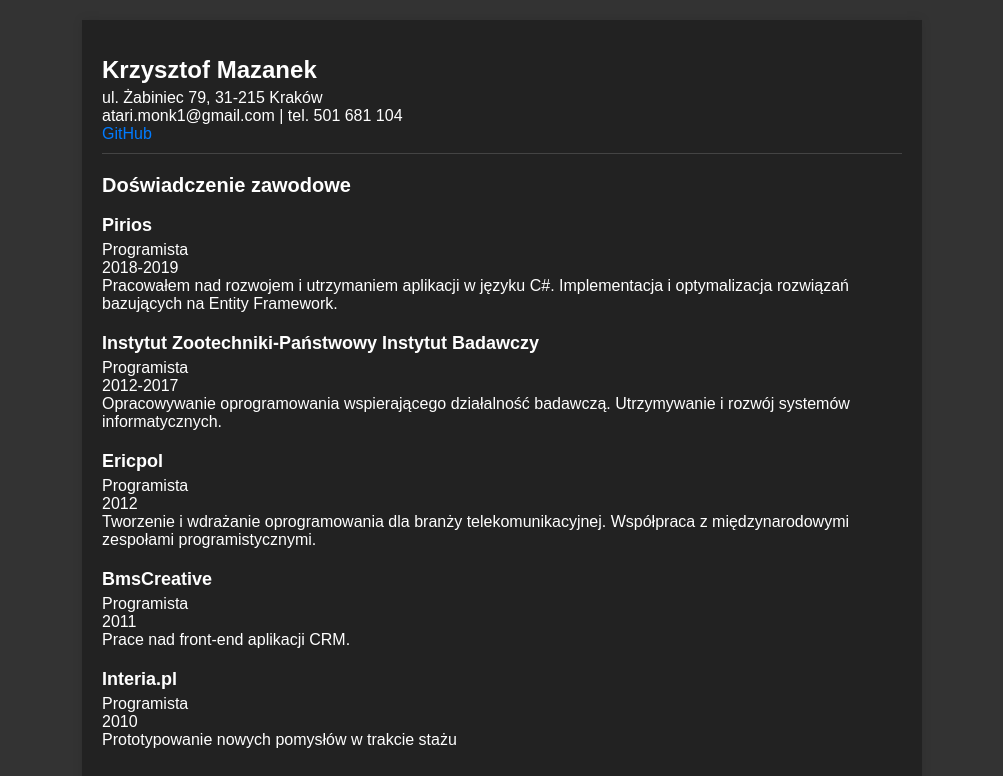
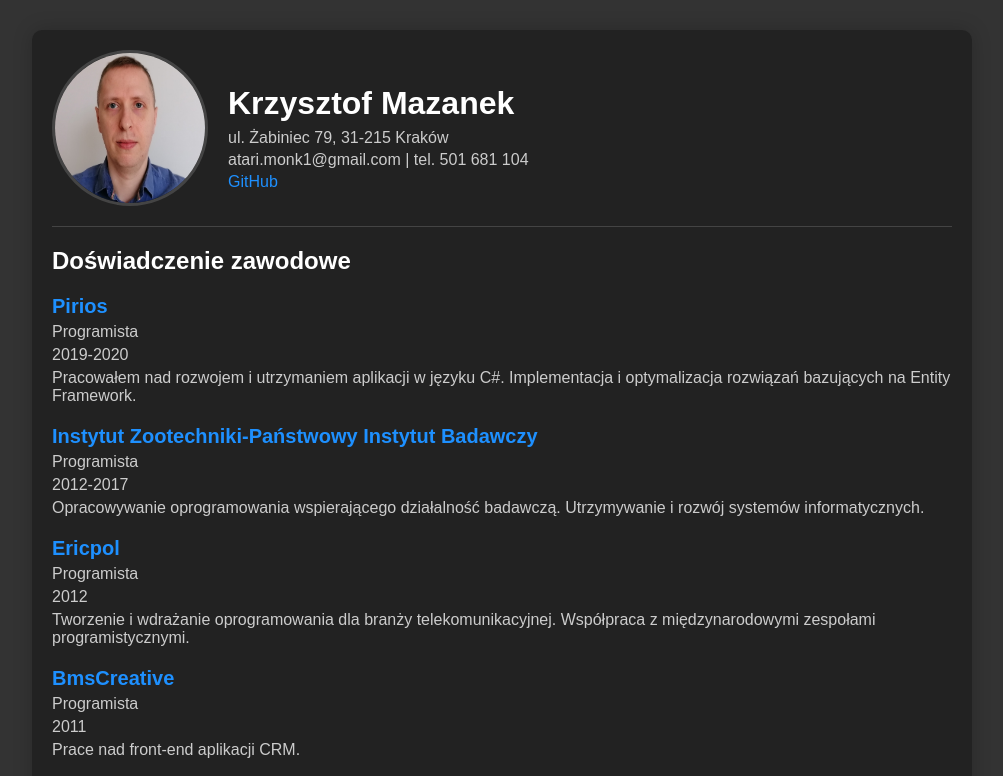
Before and after one commit to atari-monk/cv, a plain HTML site: page 2024/index.html in a window 1280 px wide. Shown: the top 776 px of the page, without its empty margins (138-1141 px from the left). Drawn offline with Linux system fonts and the light colour scheme.

Commit message:
style better

```diff
--- a/2024/index.html
+++ b/2024/index.html
@@ -9,10 +9,21 @@
     <body>
         <div class="container">
             <header>
-                <h1>Krzysztof Mazanek</h1>
-                <p>ul. Żabiniec 79, 31-215 Kraków</p>
-                <p>atari.monk1@gmail.com | tel. 501 681 104</p>
-                <p><a href="https://github.com/atari-monk">GitHub</a></p>
+                <div class="profile">
+                    <img
+                        src="profile.jpg"
+                        alt="Krzysztof Mazanek"
+                        class="profile-img"
+                    />
+                    <div class="contact-info">
+                        <h1>Krzysztof Mazanek</h1>
+                        <p>ul. Żabiniec 79, 31-215 Kraków</p>
+                        <p>atari.monk1@gmail.com | tel. 501 681 104</p>
+                        <p>
+                            <a href="https://github.com/atari-monk">GitHub</a>
+                        </p>
+                    </div>
+                </div>
             </header>
 
             <section class="experience">
@@ -21,7 +32,7 @@
                     <li>
                         <h3>Pirios</h3>
                         <p>Programista</p>
-                        <p>2018-2019</p>
+                        <p>2019-2020</p>
                         <p>
                             Pracowałem nad rozwojem i utrzymaniem aplikacji w
                             języku C#. Implementacja i optymalizacja rozwiązań
--- a/2024/style.css
+++ b/2024/style.css
@@ -1,37 +1,63 @@
 body {
-    font-family: Arial, sans-serif;
+    font-family: "Arial", sans-serif;
     margin: 0;
     padding: 0;
     background-color: #333;
-    color: #fff;
+    color: #ccc;
 }
 
 .container {
-    max-width: 800px;
-    margin: 20px auto;
+    max-width: 900px;
+    margin: 30px auto;
     padding: 20px;
     background-color: #222;
-    box-shadow: 0 0 10px rgba(0, 0, 0, 0.1);
+    box-shadow: 0 0 20px rgba(0, 0, 0, 0.2);
+    border-radius: 10px;
 }
 
 header {
     border-bottom: 1px solid #444;
-    padding-bottom: 10px;
+    padding-bottom: 20px;
+    display: flex;
+    align-items: center;
+}
+
+.profile {
+    display: flex;
+    align-items: center;
+}
+
+.profile-img {
+    width: 150px;
+    height: 150px;
+    border-radius: 50%;
+    margin-right: 20px;
+    border: 3px solid #444;
+}
+
+.contact-info {
+    display: flex;
+    flex-direction: column;
 }
 
 header h1 {
-    font-size: 24px;
+    font-size: 32px;
     margin-bottom: 5px;
+    color: #fff;
 }
 
 header p {
     font-size: 16px;
-    margin: 0;
+    margin: 2px 0;
 }
 
 a {
-    color: #007bff;
+    color: #1e90ff;
     text-decoration: none;
+}
+
+a:hover {
+    text-decoration: underline;
 }
 
 section {
@@ -44,8 +70,9 @@ section:not(:last-child) {
 }
 
 section h2 {
-    font-size: 20px;
+    font-size: 24px;
     margin-bottom: 10px;
+    color: #fff;
 }
 
 ul {
@@ -58,22 +85,27 @@ li {
 }
 
 li h3 {
-    font-size: 18px;
+    font-size: 20px;
     margin-bottom: 5px;
+    color: #1e90ff;
 }
 
 li p {
     font-size: 16px;
-    margin: 0;
+    margin: 5px 0;
 }
 
 footer {
     margin-top: 20px;
-    /* border-top: 1px solid #444;  */
     padding-top: 10px;
+    text-align: center;
 }
 
 footer p {
     font-size: 16px;
     margin: 0;
 }
+
+footer a {
+    color: #1e90ff;
+}
```
Also changed, not shown: 2024/profile.jpg (added).
